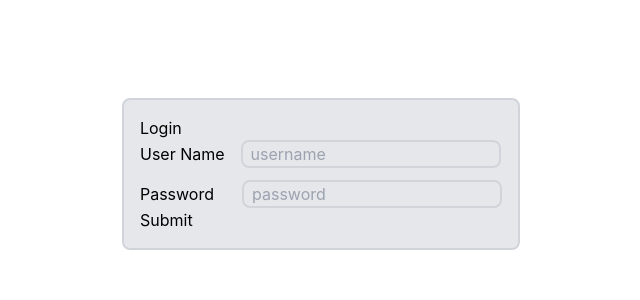
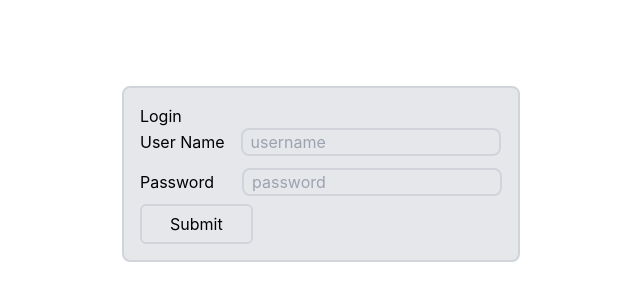
Before and after one commit to Sameliuk-O/pet-project-store, a React (Create React App) app: page /login in a window 1280 px wide. Shown: the part 226-526 px from the top of the page, without its empty margins (319-959 px from the left). Built offline with nearby package versions, Linux system fonts and the light colour scheme; no server answers.

Commit message:
fix: fixed login form bugs (button submit add hover, username added error message 'Enter your Username.' and added password error messages 'This field has max length 12.', 'This field has min length 5.', 'Enter your password.')

```diff
--- a/src/components/LoginForm/LoginForm.tsx
+++ b/src/components/LoginForm/LoginForm.tsx
@@ -2,6 +2,7 @@ import React, { useEffect } from 'react';
 
 import { SerializedError } from '@reduxjs/toolkit';
 import { FetchBaseQueryError } from '@reduxjs/toolkit/query';
+import { motion } from 'framer-motion';
 import { SubmitHandler, useForm } from 'react-hook-form';
 import { toast } from 'react-toastify';
 
@@ -13,7 +14,7 @@ import { useLoginUserMutation } from '../../services/authServices';
 import { setLoginUser } from '../../store/authSlice';
 import { setCurrentUser } from '../../store/userSlice';
 
-const LoginForm: React.FC = () => {
+const LoginForm = () => {
   const {
     register,
     handleSubmit,
@@ -51,6 +52,19 @@ const LoginForm: React.FC = () => {
     }
   }, [isError]);
 
+  const renderErrorMessage = (value: string) => {
+    if (value) {
+      if (value === 'maxLength') {
+        return <p className="text-xs text-red-500">This field has max length 12.</p>;
+      } else if (value === 'minLength') {
+        return <p className="text-xs text-red-500">This field has min length 5.</p>;
+      } else if (value === 'required') {
+        return <p className="text-xs text-red-500">Enter your password.</p>;
+      }
+    }
+    return null;
+  };
+
   return (
     <>
       {isLoading ? (
@@ -65,7 +79,7 @@ const LoginForm: React.FC = () => {
       >
         <h1>Login</h1>
         <div className="flex justify-between">
-          <form onSubmit={handleSubmit(onSubmit)}>
+          <form data-testid={'form'} onSubmit={handleSubmit(onSubmit)}>
             <div>
               <label className="pr-4 text-base font-normal" htmlFor="username">
                 User Name
@@ -76,7 +90,7 @@ const LoginForm: React.FC = () => {
                 {...register('username', { maxLength: 80, required: true })}
                 className="rounded-lg border-2 border-gray-300 bg-gray-200 pl-2"
               />
-              {errors.password && <p className="text-xs">This field has min length max 80.</p>}
+              {errors.username && <p className="text-xs text-red-500">Enter your Username.</p>}
             </div>
             <div className="pt-3">
               <label className="pr-7 text-base font-normal" htmlFor="password">
@@ -88,11 +102,15 @@ const LoginForm: React.FC = () => {
                 {...register('password', { maxLength: 12, minLength: 5, required: true })}
                 className="rounded-lg border-2 border-gray-300 bg-gray-200 pl-2"
               />
-              {errors.password && (
-                <p className="text-xs">This field has min length 5 and max 12.</p>
-              )}
+              {errors.password && renderErrorMessage(errors.password?.type)}
             </div>
-            <input type="submit" />
+            <motion.input
+              className="mt-2 rounded-md border-2 border-gray-300 px-7 py-1.5 hover:bg-sky-500 hover:text-stone-50"
+              data-testid={'submit'}
+              transition={{ damping: 10, stiffness: 400, type: 'spring' }}
+              type="submit"
+              whileHover={{ scale: 1.1 }}
+            />
           </form>
         </div>
       </div>
```
